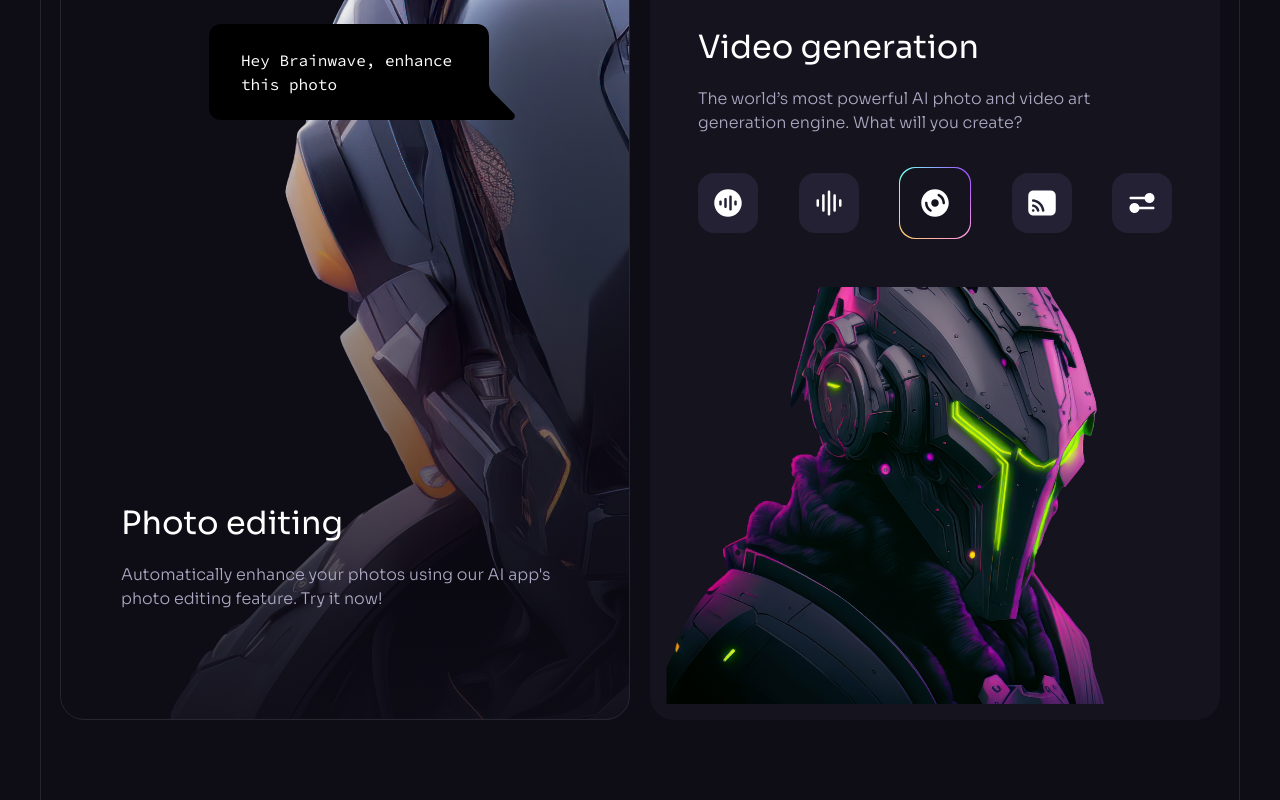
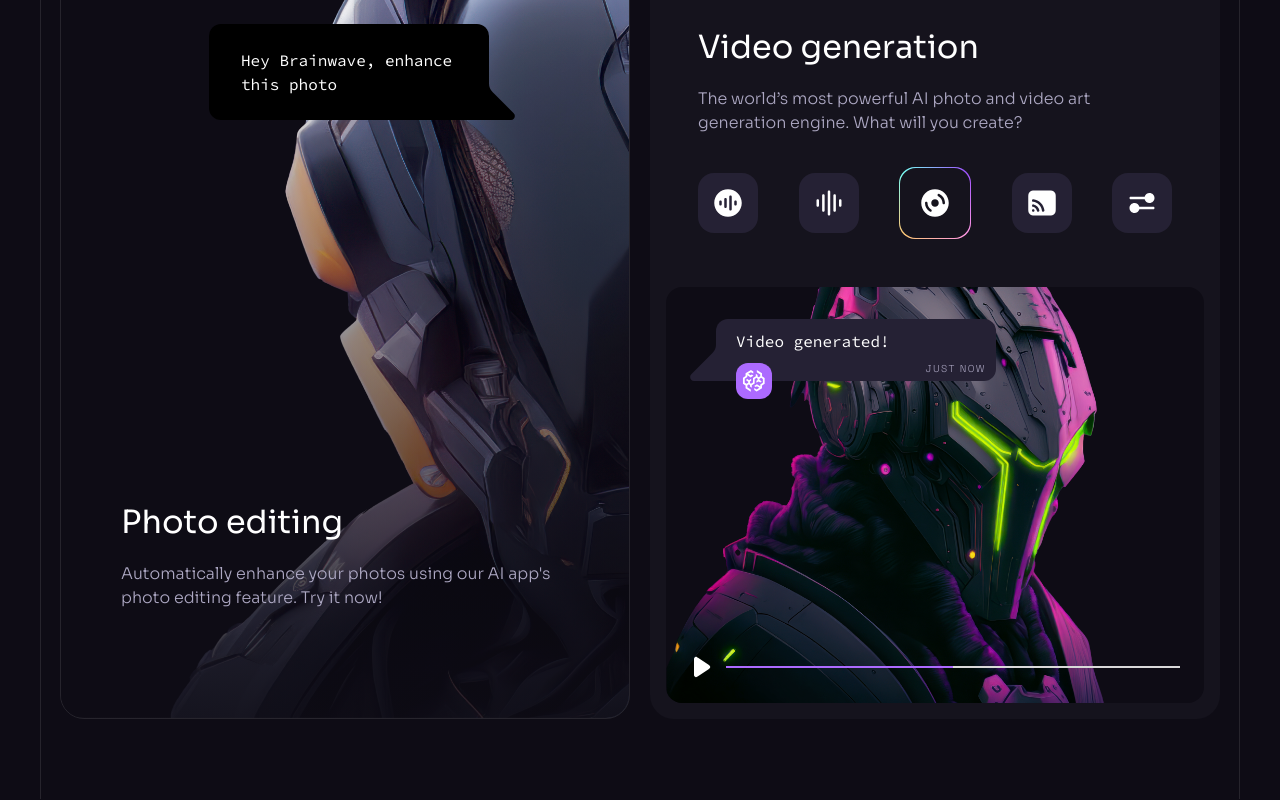
Before and after one commit to TheMalikBasit/Brainwave-Web, a React (Vite) app: page / in a window 1280 px wide. Shown: the part 5051-5851 px from the top of the page. Built offline with nearby package versions, Linux system fonts and the light colour scheme.

Commit message:
Services 3 done

```diff
--- a/src/components/Advantages.jsx
+++ b/src/components/Advantages.jsx
@@ -114,13 +114,17 @@ const Advantages = () => {
                 </ul>
               </div>
               <div className="relative">
+                <div className="h-[26rem]">
                   <img
-                  className="w-full h-full object-cover"
+                    className="w-full h-full object-cover rounded-2xl bg-n-8"
                     src={service3}
                     width={630}
                     height={750}
                     alt="Smart AI 3"
                   />
+                  <VideoBar />
+                  <VideoChatMessage />
+                </div>
               </div>
               <div className=""></div>
             </div>
```
Lines whose indentation alone changed are shown as unchanged.
